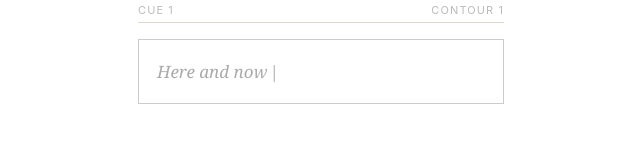
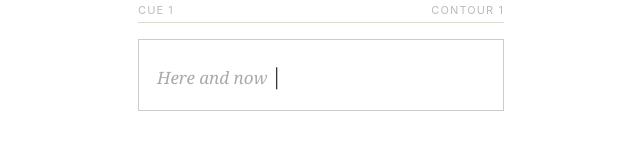
Before and after one commit to stephencairns-hash/Design-Actions, a React (Vite) app: page / in a window 1280 px wide. Shown: the part 131-281 px from the top of the page, without its empty margins (319-959 px from the left). Built offline with nearby package versions, Linux system fonts and the light colour scheme.

Commit message:
Update text styling and content in App.jsx

```diff
--- a/src/App.jsx
+++ b/src/App.jsx
@@ -312,7 +312,7 @@ function HereNowTab({ journey }) {
         }}>
         {!active && (
           <p style={{ fontSize:17, fontWeight:400, color:"#aaa", fontFamily:"Georgia, serif", fontStyle:"italic" }}>
-            Here and now<span style={{ animation:"blink 1s step-end infinite", marginLeft:2 }}>|</span>
+            Here and now<span style={{ animation:"blink 1s step-end infinite", marginLeft:3, fontSize:22, color:"#3a3530", fontWeight:400 }}>|</span>
           </p>
         )}
         {active && (
@@ -407,8 +407,7 @@ export default function DesignActions() {
             A toolkit for tackling complex challenges. Fifteen cues -- verbs that orient action -- paired with fifteen contours -- nouns that define the terrain of inquiry. Select a pair, generate a place-specific brief, take it further in conversation.
           </p>
           <p style={{ fontSize: 17, fontWeight: 400, color: "#1a1a1a", lineHeight: 1.4, fontFamily: "Georgia, serif", marginBottom: 16 }}>
-            Tap any word to open its description. Tap again to select it. Find another word to pair -- both words underline. Then tap prompt to generate a response here and now.
-          </p>
+            Tap <span style={{fontFamily:"DM Sans, sans-serif", fontWeight:500, color:"#1a1a1a", background:"none", border:"1px solid #ccc", padding:"2px 10px", borderRadius:20, fontSize:13, whiteSpace:"nowrap"}}>next</span> or <span style={{fontFamily:"DM Sans, sans-serif", fontWeight:500, color:"#1a1a1a", background:"none", border:"1px solid #ccc", padding:"2px 10px", borderRadius:20, fontSize:13, whiteSpace:"nowrap"}}>scramble</span> to explore pairs. Tap <span style={{fontFamily:"DM Sans, sans-serif", fontWeight:500, color:"#1a1a1a", background:"none", border:"1px solid #ccc", padding:"2px 10px", borderRadius:20, fontSize:13, whiteSpace:"nowrap"}}>here and now<span style={{animation:"blink 1s step-end infinite", marginLeft:3, fontSize:15, color:"#3a3530", fontWeight:400}}>|</span></span> to generate a place-specific brief. Go to <span style={{fontFamily:"DM Sans, sans-serif", fontWeight:500, color:"#1a1a1a", background:"none", border:"1px solid #ccc", padding:"2px 10px", borderRadius:20, fontSize:13, whiteSpace:"nowrap"}}>theory</span> to read the full vocabulary - tap any word to open its description, tap again to select it. When two words are underlined, tap <span style={{fontFamily:"DM Sans, sans-serif", fontWeight:500, color:"#1a1a1a", background:"none", border:"1px solid #ccc", padding:"2px 10px", borderRadius:20, fontSize:13, whiteSpace:"nowrap"}}>pair</span> to return.</p>
           <div style={{ marginTop: 32 }}>
             <p style={{ fontSize: 11, color: "#aaa", fontFamily: "Inter, sans-serif", letterSpacing: "0.04em", marginBottom: 4 }}>Stephen Cairns</p>
             <p style={{ fontSize: 11, color: "#aaa", fontFamily: "Inter, sans-serif", letterSpacing: "0.04em", marginBottom: 4 }}>David Neudecker</p>
```
